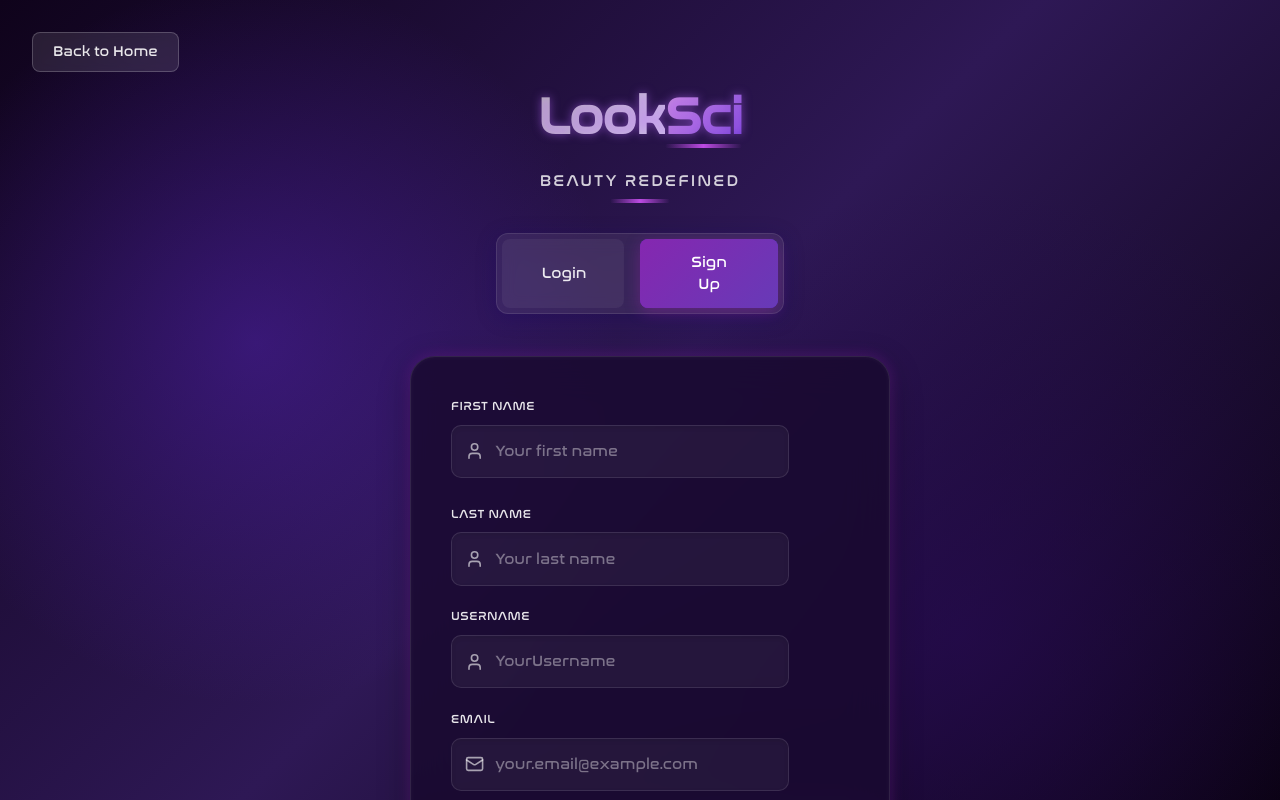
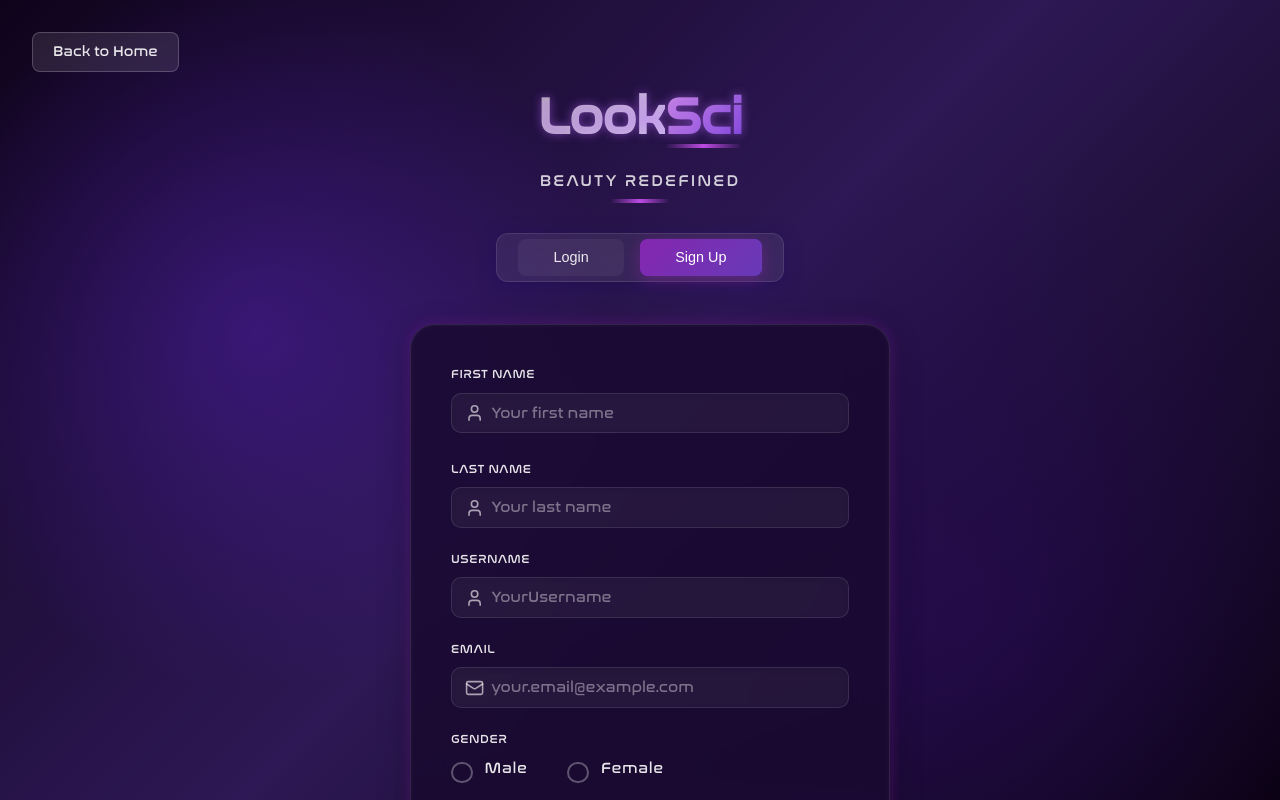
Before and after one commit to SoshanW/LookMaxx, a React (Vite) app in the folder Frontend/Full-Front-End/merged-app/: page /signup in a window 1280 px wide. Shown: the top 800 px of the page. Built offline with nearby package versions, Linux system fonts and the light colour scheme; no server answers; a web font is replaced by a local one.

Commit message:
adjusted css in signup

```diff
--- a/Frontend/Full-Front-End/merged-app/src/styles/signup/signupstyles.css
+++ b/Frontend/Full-Front-End/merged-app/src/styles/signup/signupstyles.css
@@ -29,7 +29,6 @@ body {
     100% { background-position: 0% 50%; }
   }
 
-  /* Ensure background spans full page and stays fixed */
   body.signup-page {
     background: linear-gradient(135deg, #0f031b 0%, #2e1855 50%, #07010b 100%);
     background-size: 200% 200%;
@@ -48,7 +47,7 @@ body {
 
   .auth-container {
     width: 100%;
-    max-width: 30rem;
+    max-width: 100rem;
     margin: 0 auto;
     padding-bottom: 2rem;
   }
@@ -141,16 +140,18 @@ body {
   }
 
   .tab-button {
-    padding: 0.75rem 2.5rem;
+    padding: 0.5rem 2.2rem;
     font-weight: 500;
     border-radius: 8px;
     cursor: pointer;
     transition: all 0.3s cubic-bezier(0.4, 0, 0.2, 1);
-    font-size: 0.95rem;
+    font-size: 0.9rem;
     border: none;
     outline: none;
     position: relative;
     overflow: hidden;
+    font-family: Arial, Helvetica, sans-serif;
+
   }
 
   .tab-button.active {
@@ -321,8 +322,8 @@ body {
   }
 
   .form-input {
-    width: 85%;
-    padding: 0.9rem 1rem 0.9rem 2.7rem;
+    width: 100%;
+    padding: 0.5rem 2.45rem;
     border: 1px solid rgba(255, 255, 255, 0.1);
     background: rgba(255, 255, 255, 0.05);
     border-radius: 10px;
@@ -436,7 +437,7 @@ body {
     top: 0;
     left: 0;
     width: 100%;
-    height: 100%;
+    height: 70%;
     background: linear-gradient(90deg, transparent, rgba(255, 255, 255, 0.2), transparent);
     transform: translateX(-100%);
   }
```
